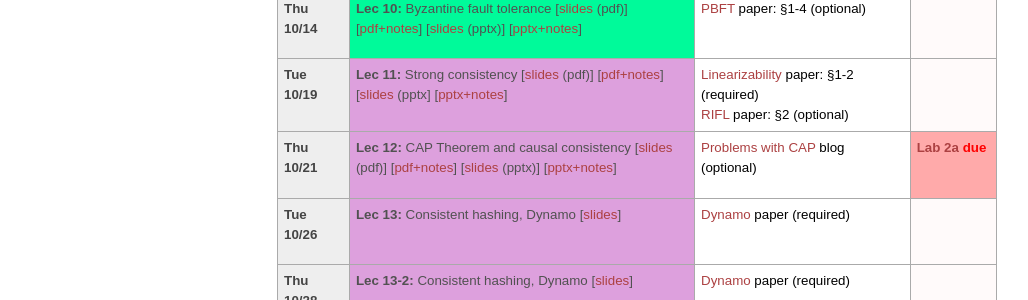
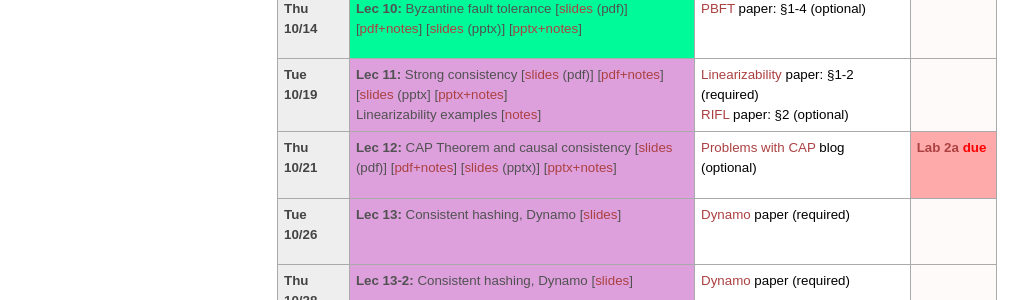
Before and after one commit to tddg/cs475-fall21, a Jekyll site: the page built from schedule.md, in a window 1280 px wide and 900 px high, scrolled down 1202 px. Shown: the part 153-453 px from the top of the window, without its empty margins (3-1031 px from the left). Built offline with Jekyll 4.4.1, drawn with Linux system fonts in a browser that asks for light colours.

Commit message:
added linearizability example notes

```diff
--- a/schedule.md
+++ b/schedule.md
@@ -314,7 +314,8 @@ The course schedule is tentative and subject to change\*.
 		<b>Lec 11:</b> Strong consistency [<a href="./public/lecs/lec11-strong-consistency.pdf">slides</a> (pdf)]
 		[<a href="./public/lecs/lec11-strong-consistency+notes.pdf">pdf+notes</a>]
 		[<a href="./public/lecs/lec11-strong-consistency.pptx">slides</a> (pptx]
-		[<a href="./public/lecs/lec11-strong-consistency+notes.pptx">pptx+notes</a>]
+		[<a href="./public/lecs/lec11-strong-consistency+notes.pptx">pptx+notes</a>] <br/>
+		Linearizability examples [<a href="./public/lecs/linearizability_examples.pdf">notes</a>]
   </td>
   <td class="reading">
 		<a href="./public/papers/linearizability.pdf">Linearizability</a> paper: &sect;1-2 (required) <br/>
```
Also changed, not shown: 1 other file.
